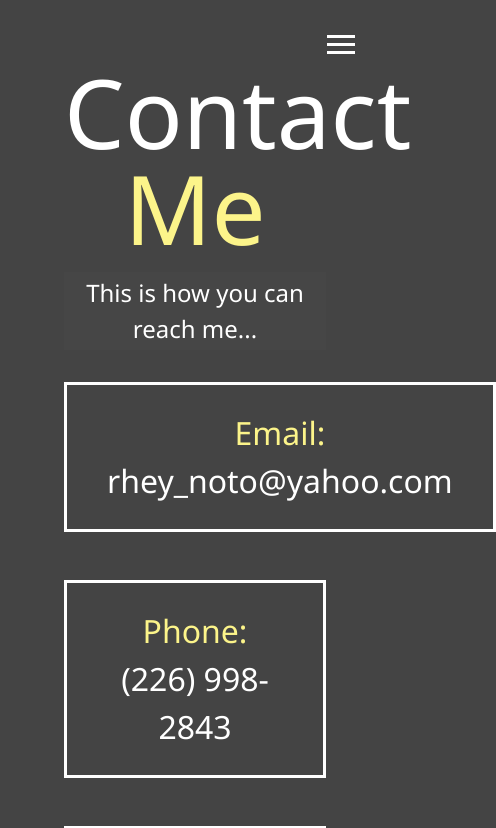
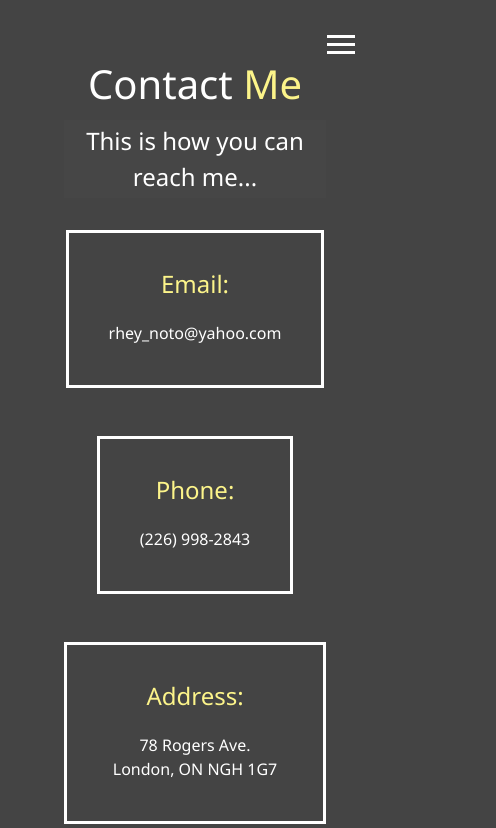
Before and after one commit to brynoto/brynewportfolio, a website: page dist/contact.html in a window 390 px wide. Shown: the top 828 px of the page, 496 px wide, since content can reach past the window. Drawn offline with Linux system fonts and the light colour scheme.

Commit message:
recent update

```diff
--- a/dist/contact.html
+++ b/dist/contact.html
@@ -61,15 +61,15 @@
        <div class="boxes">
            <div>
                <span class="text-secondary">Email:</span>
-              rhey_noto@yahoo.com
+               <p>rhey_noto@yahoo.com</p>
             </div>
             <div>
                 <span class="text-secondary">Phone:</span>
-            (226) 998-2843
+                <p>(226) 998-2843 </p>
             </div>
             <div>
                 <span class="text-secondary">Address:</span>
-                78 Rogers Ave. London, ON NGH 1G7
+                <p>78 Rogers Ave. London, ON NGH 1G7</p>
             </div>
         </div>
     </main>
--- a/dist/css/main.css
+++ b/dist/css/main.css
@@ -345,4 +345,10 @@
  'cert-8';
     grid-template-columns: 1fr; }
   #about .bio p {
+    font-size: 1rem; }
+  #contact h1 {
+    font-size: 2.5rem; }
+  #contact .boxes span {
+    font-size: 1.5rem; }
+  .boxes p {
     font-size: 1rem; } }
```
